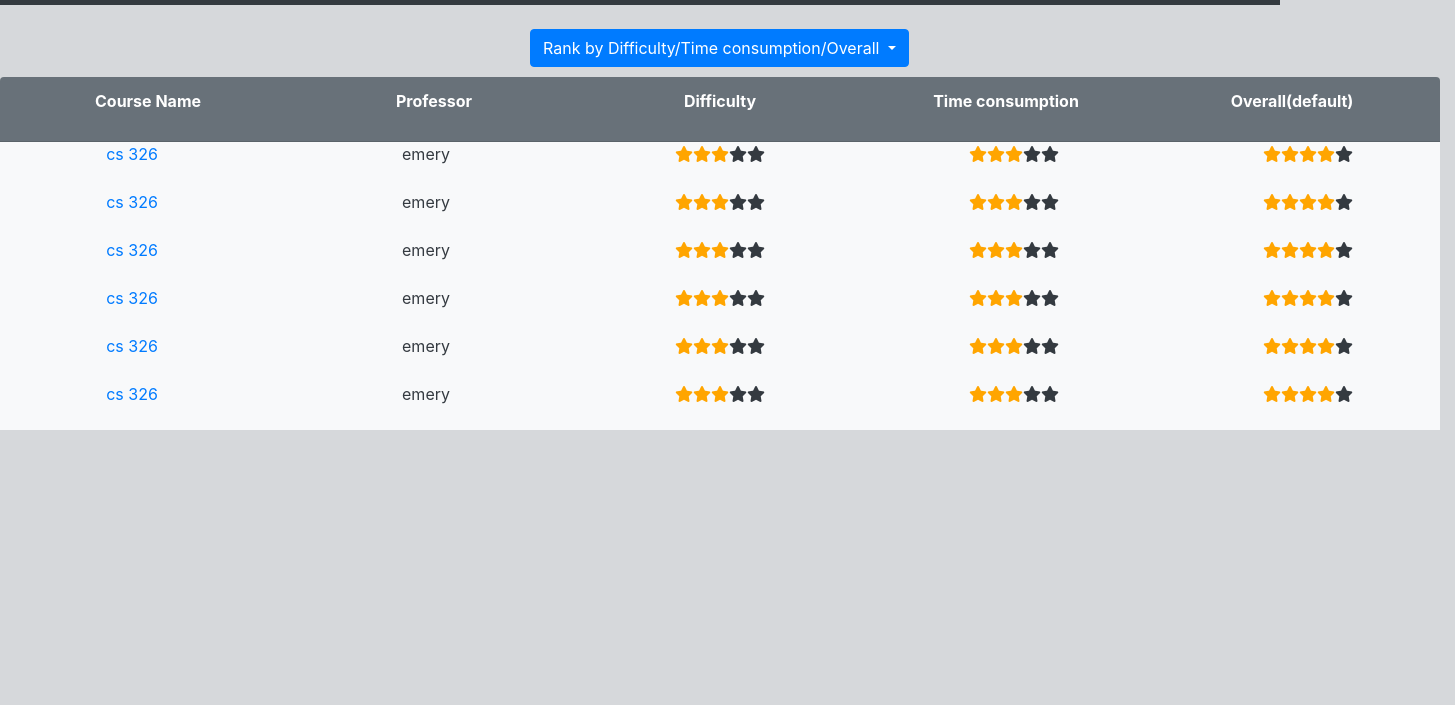
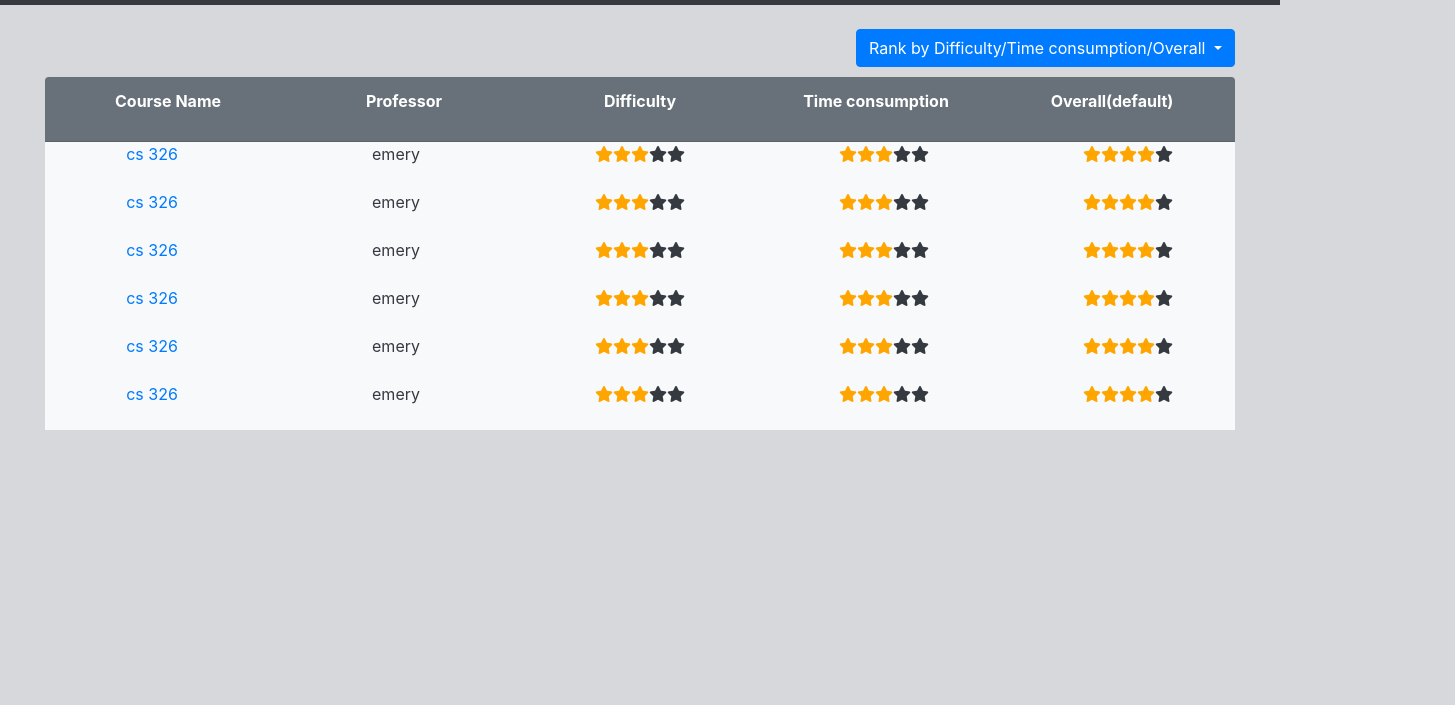
Before and after one commit to cozheyuanzhangde/cs326-final-Beta, a plain HTML site: page searchResult.html in a window 1280 px wide. Shown: the part 95-800 px from the top of the page, 1455 px wide, since content can reach past the window. Drawn offline with nearby package versions, Linux system fonts and the light colour scheme.

Commit message:
Update searchResult.html

```diff
--- a/searchResult.html
+++ b/searchResult.html
@@ -3,7 +3,6 @@
    <head>
       <link rel="stylesheet" href="https://cdn.jsdelivr.net/npm/bootstrap@4.5.3/dist/css/bootstrap.min.css" integrity="sha384-TX8t27EcRE3e/ihU7zmQxVncDAy5uIKz4rEkgIXeMed4M0jlfIDPvg6uqKI2xXr2" crossorigin="anonymous">
       <link rel="stylesheet" href="https://cdnjs.cloudflare.com/ajax/libs/font-awesome/4.7.0/css/font-awesome.min.css">
-
       <script src="https://code.jquery.com/jquery-3.5.1.slim.min.js" integrity="sha384-DfXdz2htPH0lsSSs5nCTpuj/zy4C+OGpamoFVy38MVBnE+IbbVYUew+OrCXaRkfj" crossorigin="anonymous"></script>
       <script src="https://cdn.jsdelivr.net/npm/bootstrap@4.5.3/dist/js/bootstrap.bundle.min.js" integrity="sha384-ho+j7jyWK8fNQe+A12Hb8AhRq26LrZ/JpcUGGOn+Y7RsweNrtN/tE3MoK7ZeZDyx" crossorigin="anonymous"></script>
       <script src="https://kit.fontawesome.com/1c15067c0b.js" crossorigin="anonymous"></script>
@@ -16,8 +15,7 @@
          }
       </style>
    </head>
-    <body onLoad="doIt()" class="text-dark list-group-item-secondary" style="text-align: center;">
-
+   <body onLoad="doIt()" class="text-dark list-group-item-secondary" >
       <nav class="navbar navbar-expand-lg navbar-dark bg-dark">
          <div class="container-fluid">
             <div class="navbar-header">
@@ -58,9 +56,10 @@
          </div>
       </nav>
       <br>
-            <div role="group">
-                <div class="custom-container container float-left">
-                          <div class="btn-group" style="max-width: 5rem;">
+      <div class="container-fluid">
+        <div class="container-fluid">
+          <div class="container-fluid">
+            <div class="btn-group" style="float: right; margin-left: 10%;">
               <button type="button" class="btn btn-primary dropdown-toggle" data-toggle="dropdown" aria-haspopup="true" aria-expanded="false">
               Rank by Difficulty/Time consumption/Overall
               </button>
@@ -70,15 +69,9 @@
                  <a class="dropdown-item" href="#">Overall</a>
               </div>
            </div>
-                </div>
-                <!-- </div> -->
-
-
-            <!-- searching details form -->
            <br>
-
              <br>
-                <div class="card bg-secondary text-white border-0 mx-auto" style="width: 90rem;">
+             <div class="card bg-secondary text-white border-0 mx-auto" style="text-align: center;">
                 <div class="card-header">
                    <div class="row" class = "card-body">
                       <div class="col-sm" class = "card-title">
@@ -98,29 +91,11 @@
                       </div>
                    </div>
                 </div>
-                <div class="bg-light text-dark" id="searchDetail">
-                 </div>
-                    <!-- <div class="row">
-                        <div class="col-sm">
-                            Course Name
-                        </div>
-                        <div class="col-sm">
-                            Professor
-                        </div>
-                        <div class="col-sm">
-                            Easy Level
-                        </div>
-                        <div class="col-sm">
-                            Time-saving level
-                        </div>
-                        <div class="col-sm">
-                            Overall(default)
-                        </div>
-                    </div> -->
+                <div class="bg-light text-dark" id="searchDetail" style="text-align: center;">
                 </div>
              </div>
-
-    </nav>
-        <!-- </div> -->
+          </div>
+        </div>
+      </div>
    </body>
 </html>
```
Lines whose indentation alone changed are shown as unchanged.
